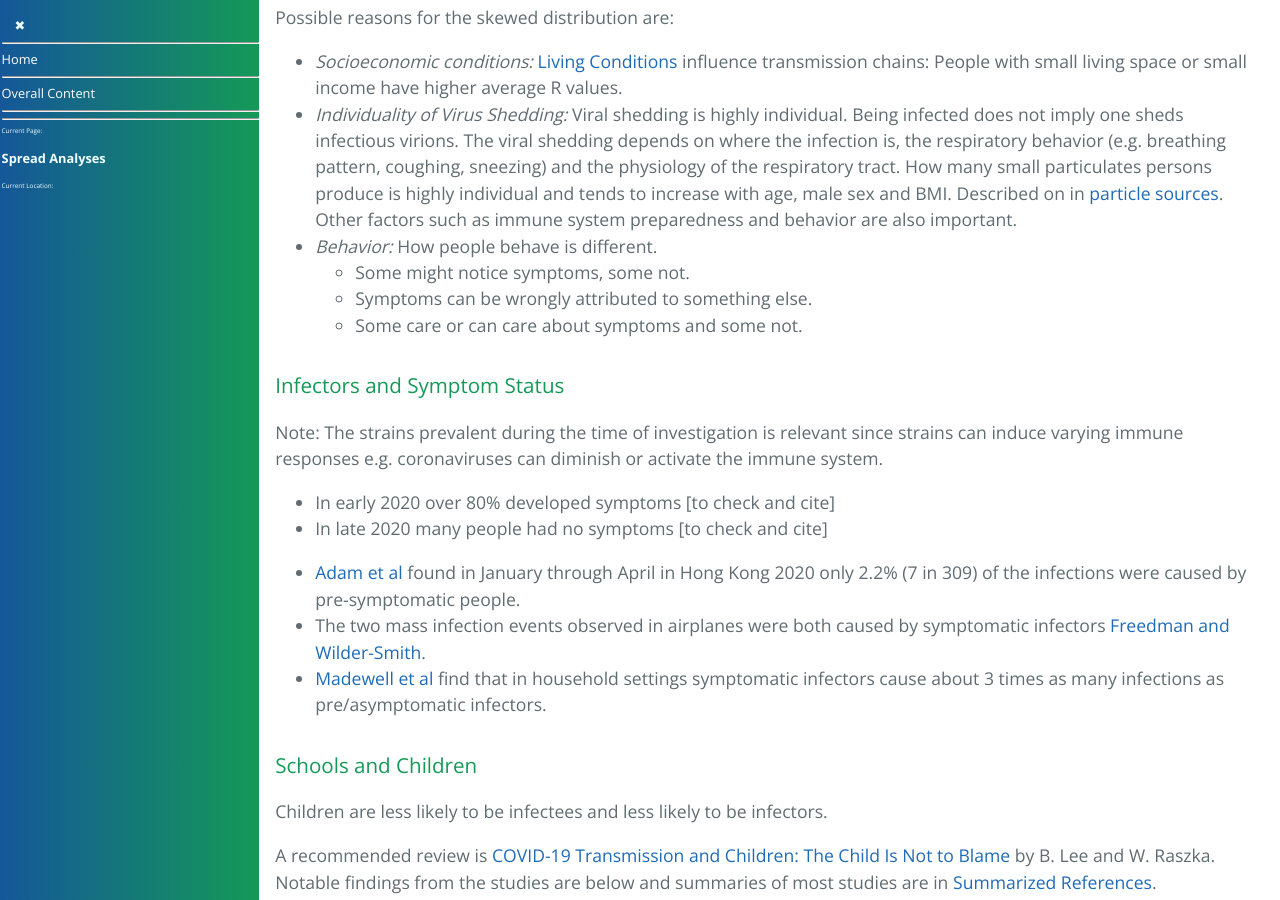
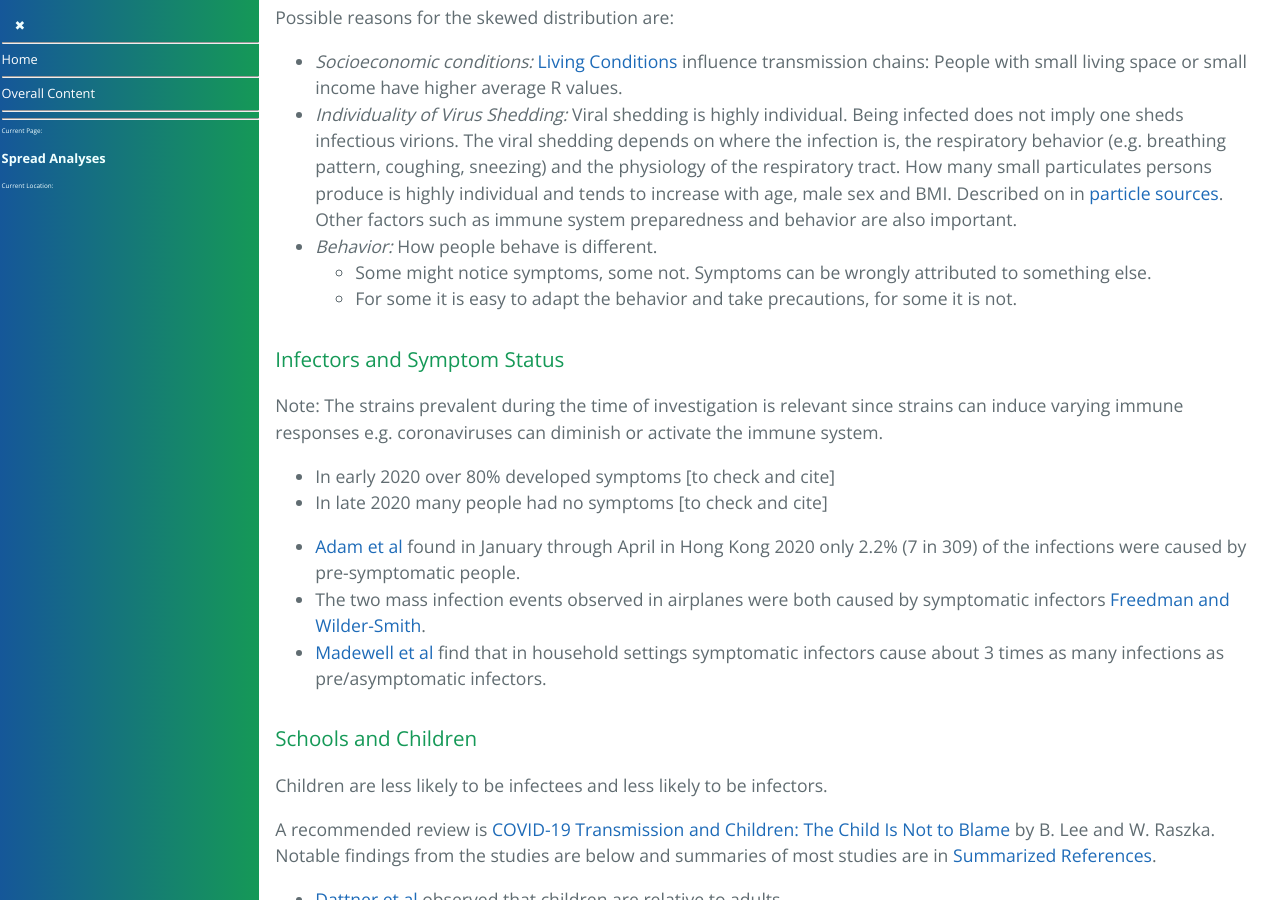
Before and after one commit to forestgrape/coronavirus, a Jekyll site: the page built from 5_epidemiological/spread_analyses.md, in a window 1280 px wide and 900 px high, scrolled down 21633 px. Built offline with Jekyll 4.4.1, drawn with Linux system fonts in a browser that asks for light colours; our own code applies the rules of GitHub Pages for plain Markdown files.

Commit message:
formulations

```diff
--- a/5_epidemiological/spread_analyses.md
+++ b/5_epidemiological/spread_analyses.md
@@ -588,9 +588,8 @@ Possible reasons for the skewed distribution are:
 * *Individuality of Virus Shedding:*
   Viral shedding is highly individual. Being infected does not imply one sheds infectious virions. The viral shedding depends on where the infection is, the respiratory behavior (e.g. breathing pattern, coughing, sneezing) and the physiology of the respiratory tract. How many small particulates persons produce is highly individual and tends to increase with age, male sex and BMI. Described on in [particle sources](../5_epidemiological/transmission.md#particles-sources). Other factors such as immune system preparedness and behavior are also important.
 * *Behavior:* How people behave is different.
-  * Some might notice symptoms, some not.
-  * Symptoms can be wrongly attributed to something else.
-  * Some care or can care about symptoms and some not.
+  * Some might notice symptoms, some not. Symptoms can be wrongly attributed to something else.
+  * For some it is easy to adapt the behavior and take precautions, for some it is not.
 
 
 ### Infectors and Symptom Status
```
